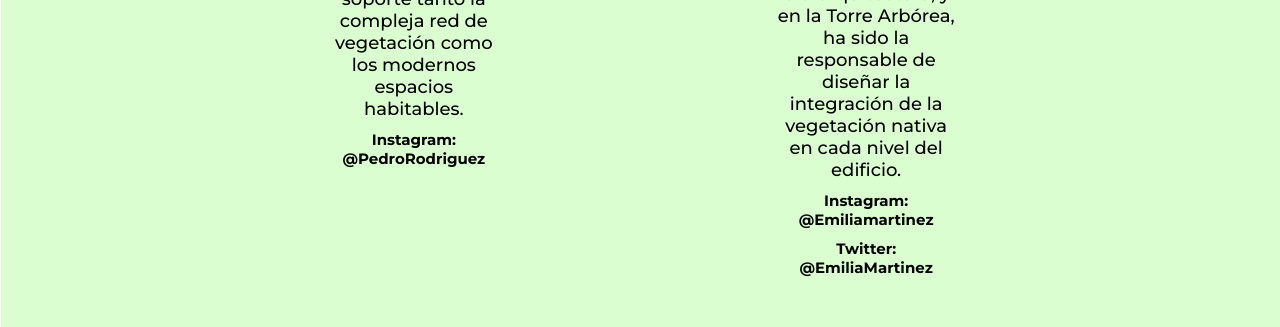
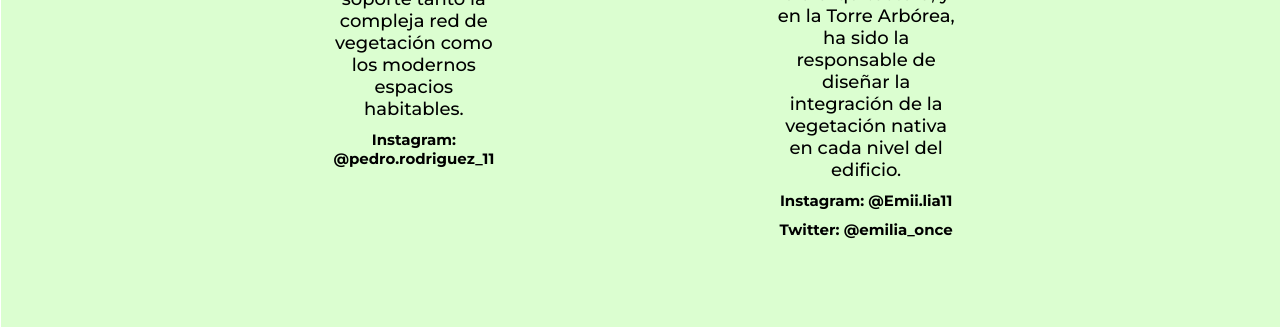
Before and after one commit to JuaniErrecarte/torre-arborea, a plain HTML site: page torrearborea/index.html in a window 1280 px wide. Shown: the part 3340-3667 px from the top of the page. Drawn offline with Linux system fonts and the light colour scheme.

Commit message:
Update index.html

```diff
--- a/torrearborea/index.html
+++ b/torrearborea/index.html
@@ -56,7 +56,7 @@
         <a
           href="https://www.instagram.com/pedro.rodriguez_11?igsh=dWlobHdzNmQ3ejZz&utm_source=qr"
         >
-          <h5>Instagram: @PedroRodriguez</h5>
+          <h5>Instagram: @pedro.rodriguez_11</h5>
         </a>
       </div>
       <div class="Emilia">
@@ -72,10 +72,10 @@
         <a
           href="https://www.instagram.com/emii.lia11/?igsh=MW4xNnpxbmt6cjYydw%3D%3D"
         >
-          <h5>Instagram: @Emiliamartinez</h5>
+          <h5>Instagram: @Emii.lia11</h5>
         </a>
         <a href="https://x.com/emilia_once">
-          <h5>Twitter: @EmiliaMartinez</h5>
+          <h5>Twitter: @emilia_once</h5>
         </a>
       </div>
     </div>
```
